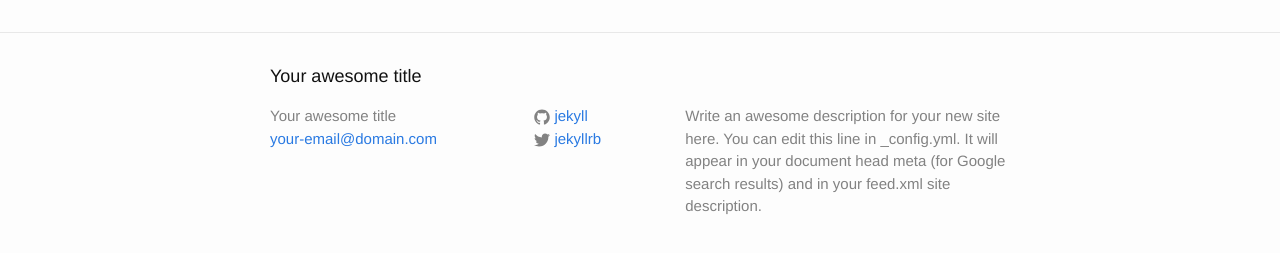
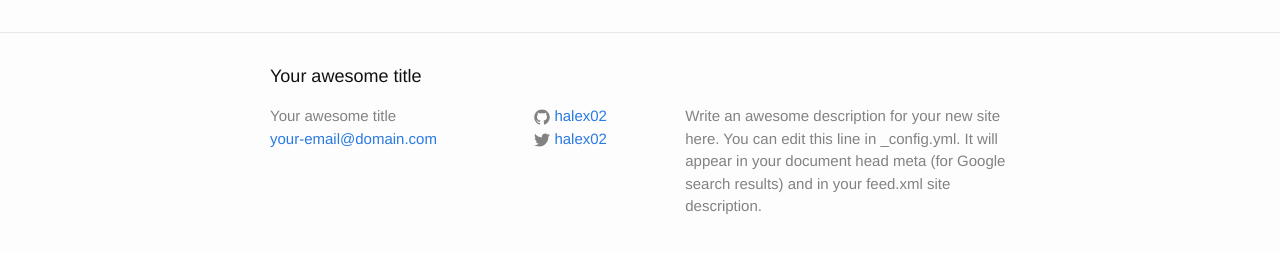
Before and after one commit to halex02/halex02.github.io, a Jekyll site: the page built from index.html, in a window 1280 px wide. Shown: the part 264-517 px from the top of the page. Built offline with Jekyll 4.4.1, drawn with Linux system fonts in a browser that asks for light colours.

Commit message:
modif config.yml

```diff
--- a/_config.yml
+++ b/_config.yml
@@ -13,9 +13,9 @@
   line in _config.yml. It will appear in your document head meta (for
   Google search results) and in your feed.xml site description.
 baseurl: "" # the subpath of your site, e.g. /blog
-url: "http://yourdomain.com" # the base hostname & protocol for your site
-twitter_username: jekyllrb
-github_username:  jekyll
+url: "http://halex02.com" # the base hostname & protocol for your site
+twitter_username: halex02
+github_username:  halex02
 
 # Build settings
 markdown: kramdown
```
